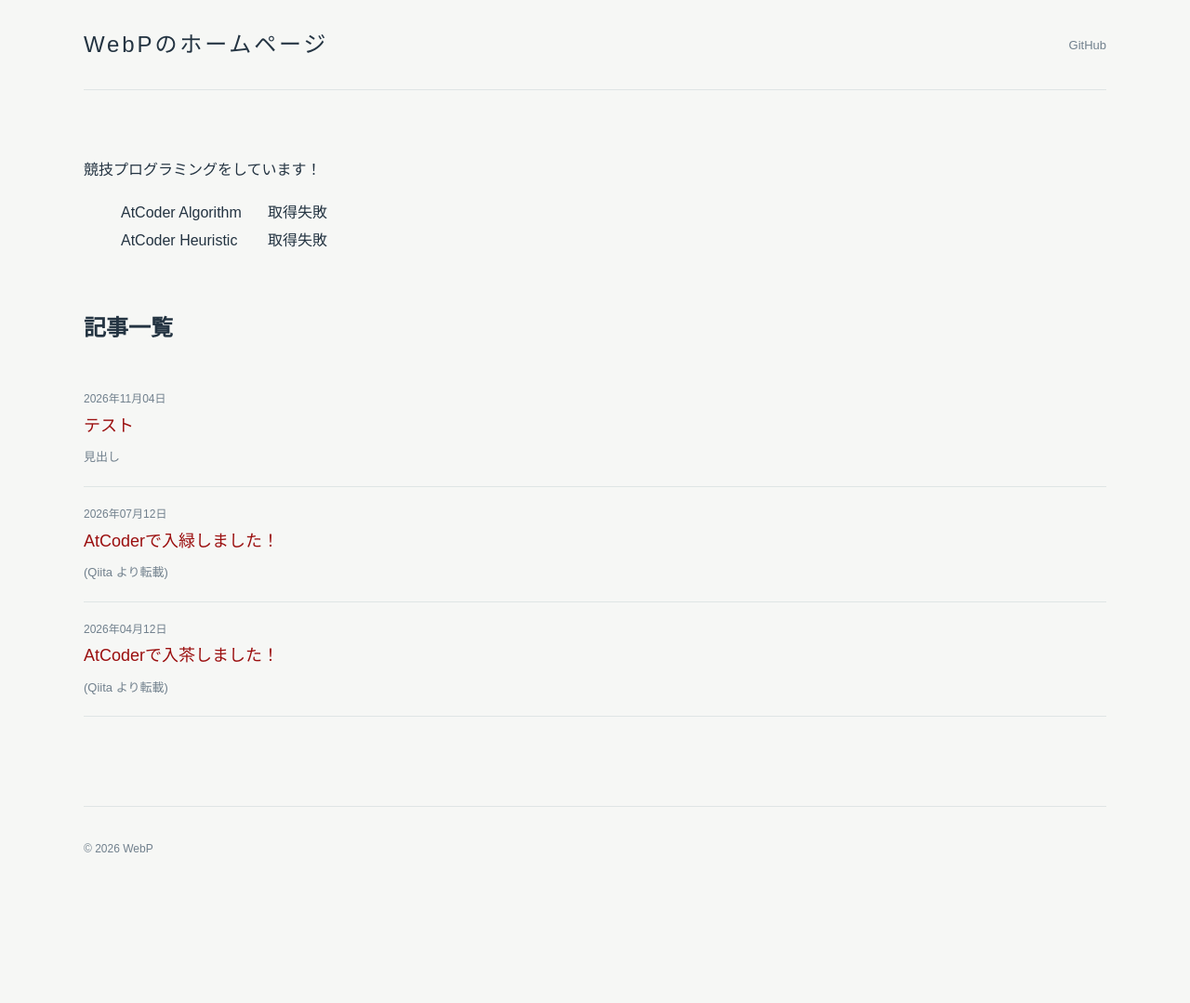
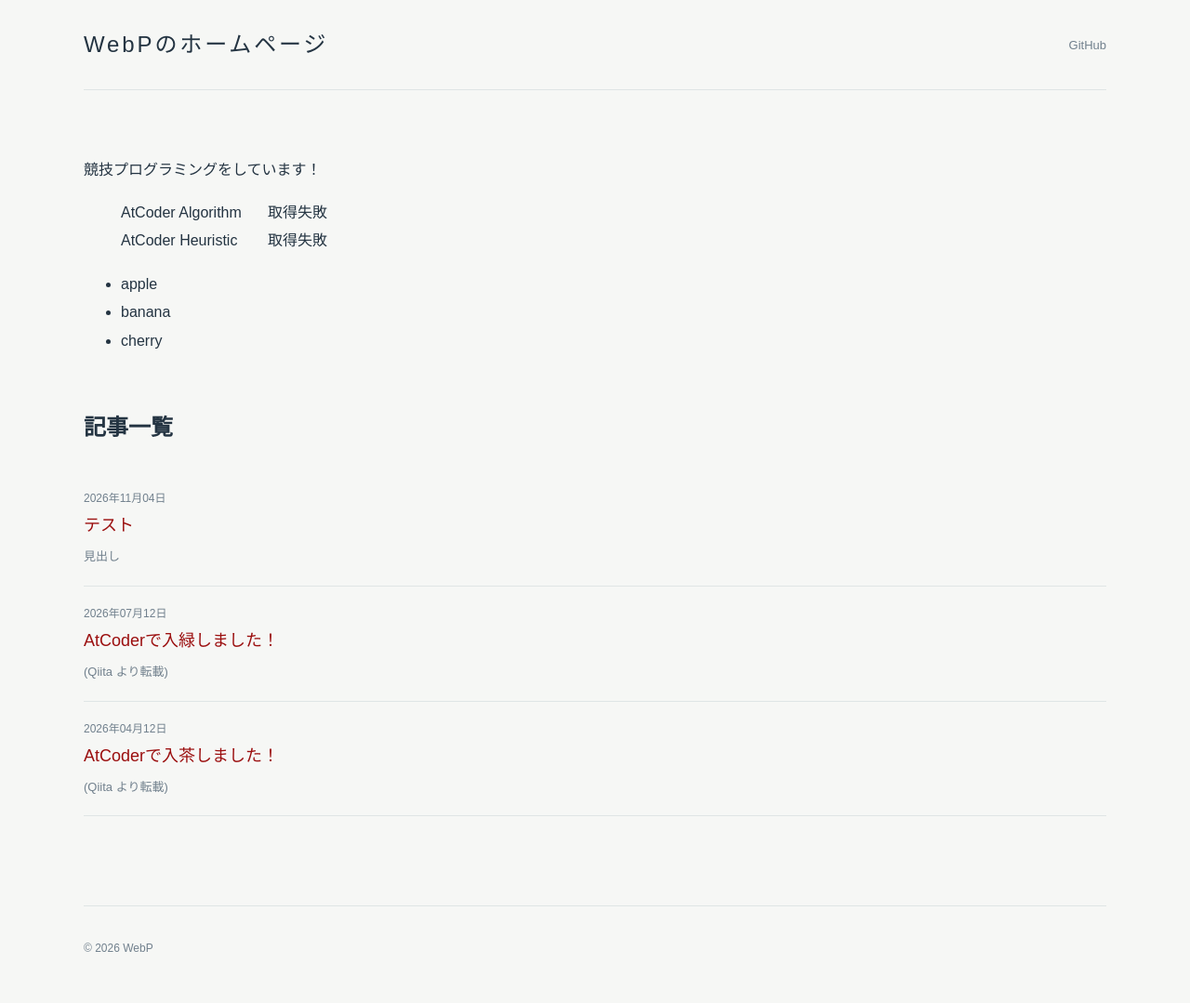
Before and after one commit to JPEG24/hp, a Jekyll site: the page built from index.md, in a window 1280 px wide. Shown: the whole page at 93% size. Built offline with Jekyll 4.4.1, drawn with Linux system fonts in a browser that asks for light colours; before the commit the page ends 972 px from its top, so only the background shows below that.

Commit message:
テスト

```diff
--- a/index.md
+++ b/index.md
@@ -15,3 +15,9 @@ title: ホーム
     <span id="atcoder-heur">Loading...</span>
   </li>
 </ul>
+
+<ul>
+  <li>apple</li>
+  <li>banana</li>
+  <li>cherry</li>
+</ul>
```
